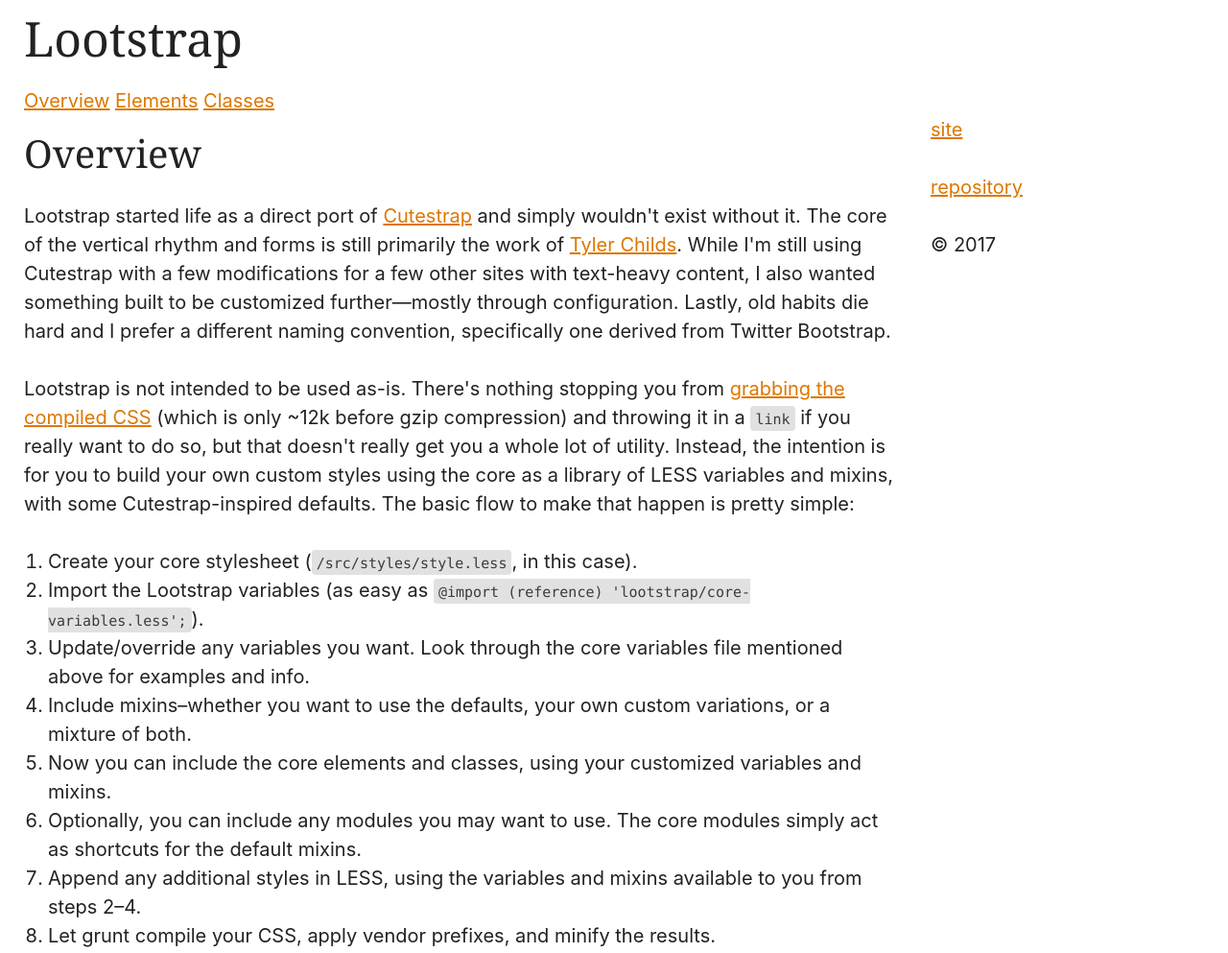
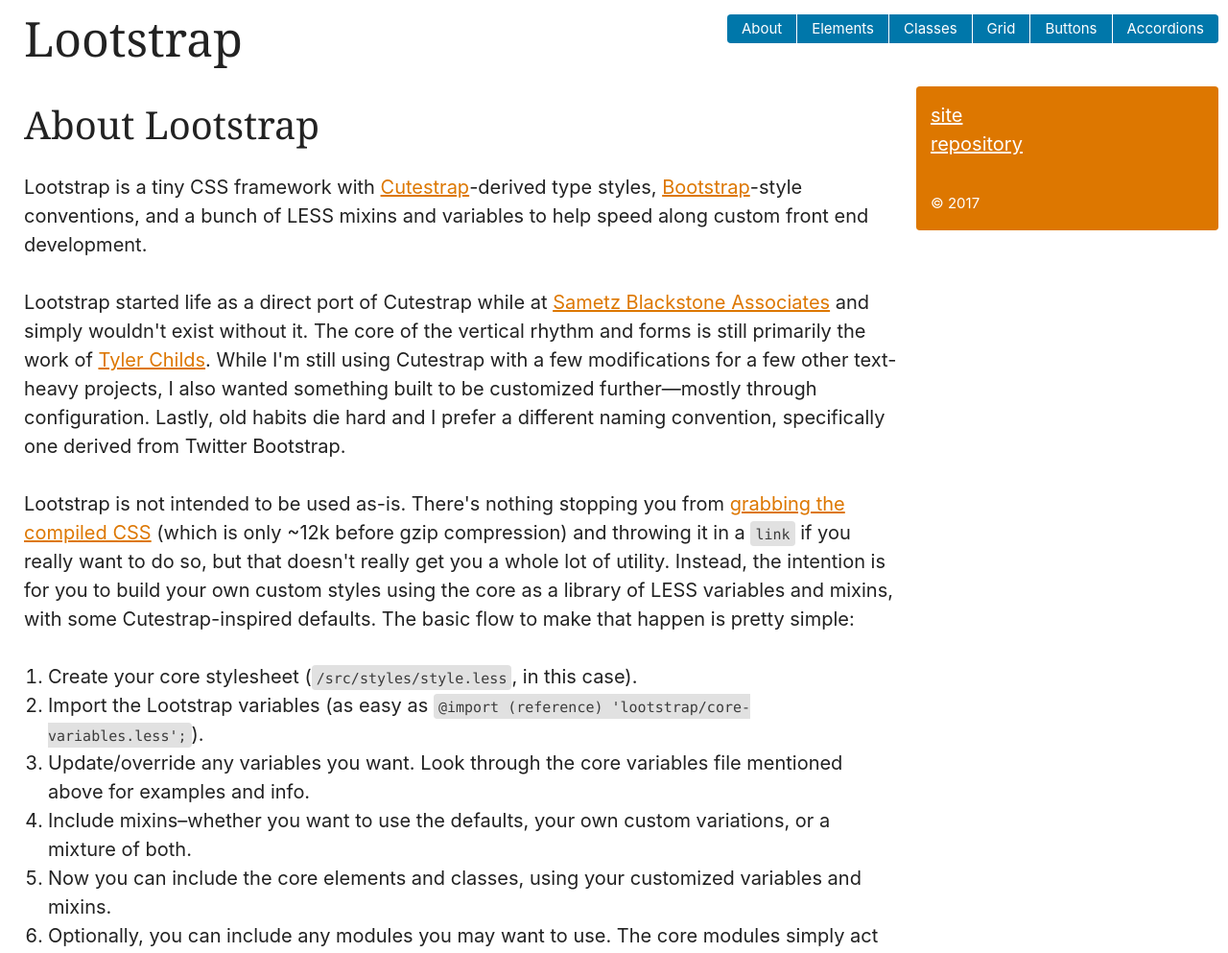
Before and after one commit to lukehler/lootstrap, a plain HTML site: page index.html in a window 1280 px wide. Shown: the top 993 px of the page at 96% size. Drawn offline with Linux system fonts and the light colour scheme.

Commit message:
Updating documentation, small button fixes, adding section navigation.

```diff
--- a/index.html
+++ b/index.html
@@ -22,9 +22,12 @@
 		<div class="container">
 			<h1 id="site-identifier"><a href="/">Lootstrap</a></h1>
 			<nav role="navigation">
-				<a href="#overview">Overview</a>
+				<a href="#about">About</a>
 				<a href="#elements">Elements</a>
 				<a href="#classes">Classes</a>
+				<a href="#grid">Grid</a>
+				<a href="#buttons">Buttons</a>
+				<a href="#accordions">Accordions</a>
 			</nav>
 		</div>
 	</header>
@@ -35,10 +38,12 @@
 				<div class="grid-inner">
 
 <!-- sections are appended here -->
-<section id="overview" class="view">
-	<h2>Overview</h2>
+<section id="about" class="view">
+	<h2>About Lootstrap</h2>
 
-	<p>Lootstrap started life as a direct port of <a href="https://cutestrap.com">Cutestrap</a> and simply wouldn't exist without it. The core of the vertical rhythm and forms is still primarily the work of <a href="https://github.com/tylerchilds/">Tyler Childs</a>. While I'm still using Cutestrap with a few modifications for a few other sites with text-heavy content, I also wanted something built to be customized further—mostly through configuration. Lastly, old habits die hard and I prefer a different naming convention, specifically one derived from Twitter Bootstrap.
+	<p>Lootstrap is a tiny CSS framework with <a href="https://cutestrap.com">Cutestrap</a>-derived type styles, <a href="https://getbootstrap.com">Bootstrap</a>-style conventions, and a bunch of LESS mixins and variables to help speed along custom front end development.</p>
+
+	<p>Lootstrap started life as a direct port of Cutestrap while at <a href="https://github.com/sametzblackstone">Sametz Blackstone Associates</a> and simply wouldn't exist without it. The core of the vertical rhythm and forms is still primarily the work of <a href="https://github.com/tylerchilds/">Tyler Childs</a>. While I'm still using Cutestrap with a few modifications for a few other text-heavy projects, I also wanted something built to be customized further—mostly through configuration. Lastly, old habits die hard and I prefer a different naming convention, specifically one derived from Twitter Bootstrap.
 
 	<p>Lootstrap is not intended to be used as-is. There's nothing stopping you from <a href="lootstrap.min.css">grabbing the compiled CSS</a> (which is only ~12k before gzip compression) and throwing it in a <code>link</code> if you really want to do so, but that doesn't really get you a whole lot of utility. Instead, the intention is for you to build your own custom styles using the core as a library of LESS variables and mixins, with some Cutestrap-inspired defaults. The basic flow to make that happen is pretty simple:
 
@@ -56,9 +61,33 @@
 </section>
 <section id="elements" class="view">
 	<h2>Elements</h2>
+
+	<p>Documentation coming soon.
+
 </section>
 <section id="classes" class="view">
 	<h2>Classes</h2>
+
+	<p>Documentation coming soon.
+
+</section>
+<section id="grid" class="view">
+	<h2>Grid</h2>
+
+	<p>Documentation coming soon.
+
+</section>
+<section id="buttons" class="view">
+	<h2>Buttons</h2>
+
+	<p>Documentation coming soon.
+
+</section>
+<section id="accordions" class="view">
+	<h2>Accordions</h2>
+
+	<p>Documentation coming soon.
+
 </section>
 
 
@@ -66,10 +95,11 @@
 			</main>
 
 			<footer id="site-footer" role="contentinfo">
-				<div class="grid-inner">
+				<div class="grid-inner bg-primary">
 					<p><a href="https://lukehler.github.io/lootstrap">site</a>
-					<p><a href="https://github.com/lukehler/lootstrap">repository</a>
-					<p>&copy; 2017
+						<br />
+						<a href="https://github.com/lukehler/lootstrap">repository</a>
+					<p><small>&copy; 2017</small>
 				</div>
 			</footer>
 
--- a/lootstrap.css
+++ b/lootstrap.css
@@ -546,6 +546,19 @@
 .bg-inline {
   padding: 0.4rem 0.4rem 0.2rem;
 }
+.bg a,
+.bg-primary a,
+.bg-secondary a,
+.bg-light a {
+  color: inherit;
+  text-decoration: underline;
+}
+.bg a:hover,
+.bg-primary a:hover,
+.bg-secondary a:hover,
+.bg-light a:hover {
+  text-decoration: none;
+}
 @media screen and (max-width: 767px) {
   table.collapse tr,
   table.collapse th,
--- a/style.css
+++ b/style.css
@@ -546,6 +546,19 @@
 .bg-inline {
   padding: 0.4rem 0.4rem 0.2rem;
 }
+.bg a,
+.bg-primary a,
+.bg-secondary a,
+.bg-light a {
+  color: inherit;
+  text-decoration: underline;
+}
+.bg a:hover,
+.bg-primary a:hover,
+.bg-secondary a:hover,
+.bg-light a:hover {
+  text-decoration: none;
+}
 @media screen and (max-width: 767px) {
   table.collapse tr,
   table.collapse th,
@@ -1014,3 +1027,88 @@
 footer:last-child {
   margin-bottom: 0;
 }
+nav a {
+  border-radius: 0.3rem;
+  border: none;
+  box-sizing: border-box;
+  cursor: pointer;
+  display: inline-block;
+  height: 4.8rem;
+  line-height: 4.8rem;
+  max-width: 100%;
+  transition-property: background-color;
+  transition-duration: 0.2s;
+  padding: 0 3rem;
+  text-align: center;
+  -webkit-user-select: none;
+     -moz-user-select: none;
+      -ms-user-select: none;
+          user-select: none;
+  width: auto;
+  vertical-align: top;
+  background-color: #07a;
+  color: #fff;
+  margin-bottom: 1.2rem;
+  display: block;
+  text-align: left;
+}
+nav a:link,
+nav a:visited {
+  text-decoration: none;
+}
+nav a:focus,
+nav a:hover,
+nav a:active {
+  color: #fff;
+  background-color: #005377;
+}
+nav a:focus {
+  outline: 1px dotted #555555;
+}
+@media screen and (min-width: 768px) {
+  nav a {
+    display: inline-block;
+  }
+}
+@media screen and (min-width: 960px) {
+  #site-header > .container {
+    display: -ms-flexbox;
+    display: flex;
+    -ms-flex-pack: justify;
+        justify-content: space-between;
+  }
+  #site-header > .container h1,
+  #site-header > .container nav {
+    -ms-flex: 1 0 auto;
+        flex: 1 0 auto;
+  }
+  nav {
+    -ms-flex: 1 0 auto;
+        flex: 1 0 auto;
+    display: -ms-flexbox;
+    display: flex;
+    -ms-flex-pack: end;
+        justify-content: flex-end;
+    margin-top: 1.2rem;
+    margin-bottom: 1.2rem;
+    margin-right: -1.2rem;
+  }
+  nav a {
+    -ms-flex: 0 0 auto;
+        flex: 0 0 auto;
+    height: 2.4rem;
+    line-height: 2.4rem;
+    padding: 0 1.2rem;
+    font-size: 1.2rem;
+    margin-bottom: 0;
+    border-radius: 0;
+    border-right: 1px solid #fff;
+  }
+  nav a:first-child {
+    border-radius: 0.3rem 0 0 0.3rem;
+  }
+  nav a:last-child {
+    border-right: 0;
+    border-radius: 0 0.3rem 0.3rem 0;
+  }
+}
```
Also changed, not shown: lootstrap.min.css, style.min.css.
